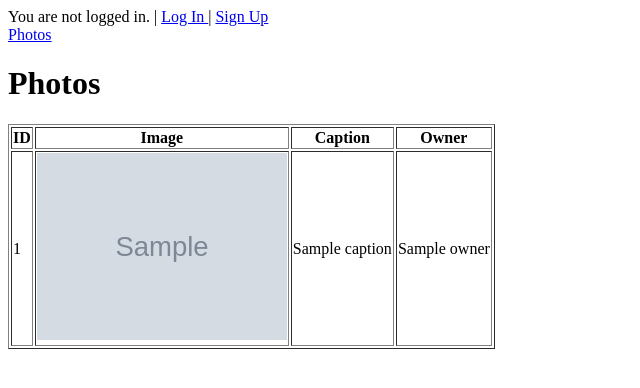
After one commit to appdev-solutions/photogram-django, a Django app: template templates/photos/photo_list.html in a window 1280 px wide. The commit adds this page. Shown: the top 388 px of the page, without its empty margins (0-640 px from the left). Run offline with Django 3.2, Linux system fonts and the light colour scheme; the template is opened without the code that fills it: most values are stand-ins (such as "Sample title", 1, 10 or a date in 2020); grey boxes marked "Sample" are stand-in pictures.

Commit message:
add photo list view, urls, templates; confirm it is working

```diff
--- /dev/null
+++ b/photogram/urls.py
@@ -0,0 +1,6 @@
+from django.urls import path
+from .views import PhotoListView
+
+urlpatterns = [
+    path("photos/", PhotoListView.as_view(), name="photos"),
+]
--- a/project_config/urls.py
+++ b/project_config/urls.py
@@ -23,4 +23,5 @@ urlpatterns = [
     path("accounts/", include("accounts.urls")), # this we created for signup and edit profile
     path("accounts/", include("django.contrib.auth.urls")), # this built in app provides login and logout
     path("", TemplateView.as_view(template_name="home.html"), name="home"),
+    path("", include("photogram.urls")),
 ]
--- a/templates/base.html
+++ b/templates/base.html
@@ -32,6 +32,11 @@
             </a>
           </div>
         {% endif %}
+        <div>
+          <a href="{% url 'photos' %}">
+            Photos
+          </a>
+        </div>
       </nav>
 
       {% block content %}
--- /dev/null
+++ b/templates/photos/photo_list.html
@@ -0,0 +1,44 @@
+{% extends "base.html" %}
+
+{% block content %}
+<h1>Photos</h1>
+
+<table border="1">
+    <tr>
+        <th>
+            ID
+        </th>
+
+        <th>
+            Image
+        </th>
+
+        <th>
+            Caption
+        </th>
+
+        <th>
+            Owner
+        </th>
+    </tr>
+    {% for photo in photo_list %}
+
+    <tr>
+        <td>
+            {{ photo.pk }}
+        </td>
+
+        <td>
+            <img src="{{ photo.image }}" style="width:250px;">
+        </td>
+
+        <td>
+            {{ photo.caption }}</a>
+        </td>
+
+        <td>
+            {{ photo.owner }}
+        </td>
+    </tr>
+    {% endfor %}
+{% endblock content %}
```
Also changed, not shown: photogram/views.py (+5 -2 lines).
